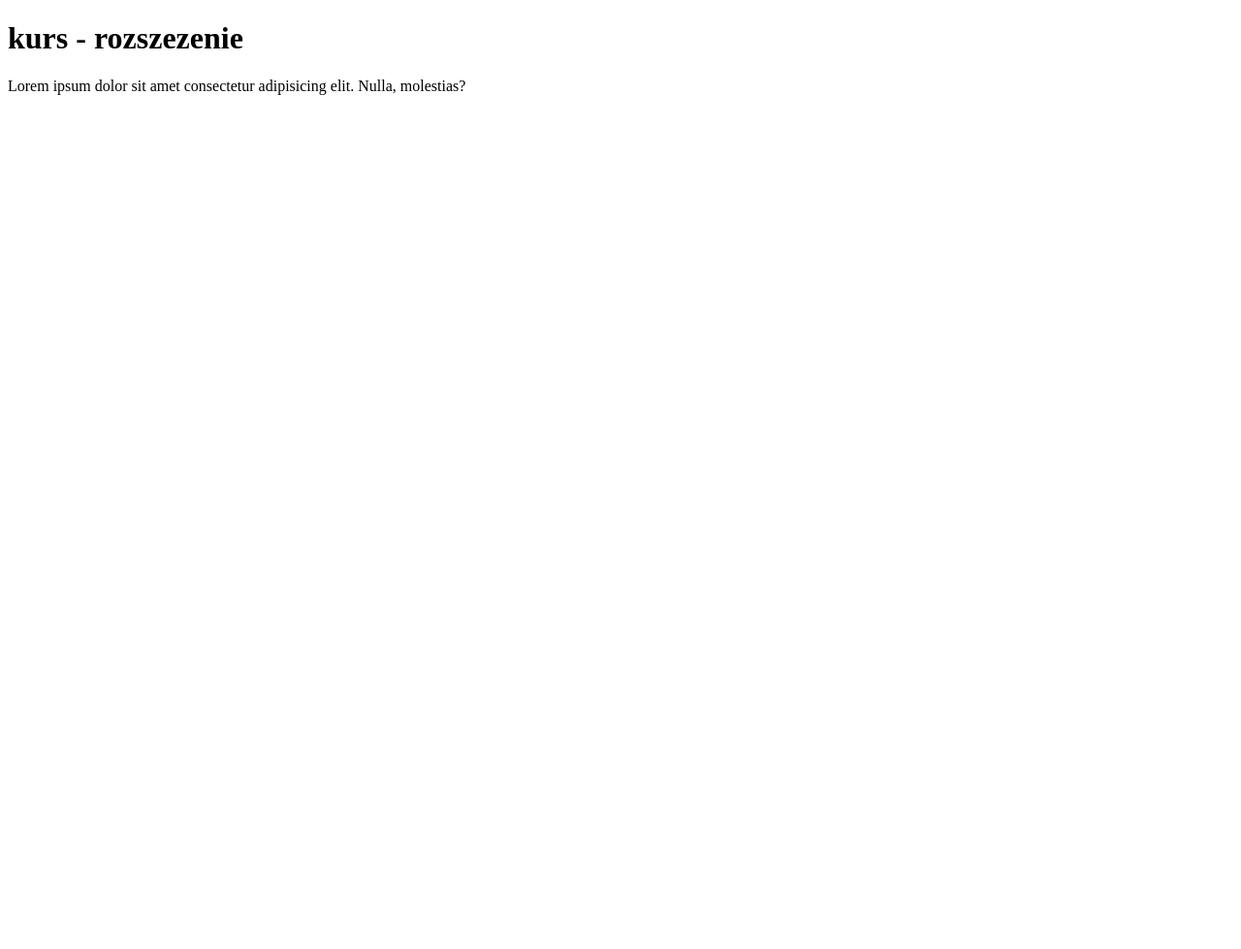
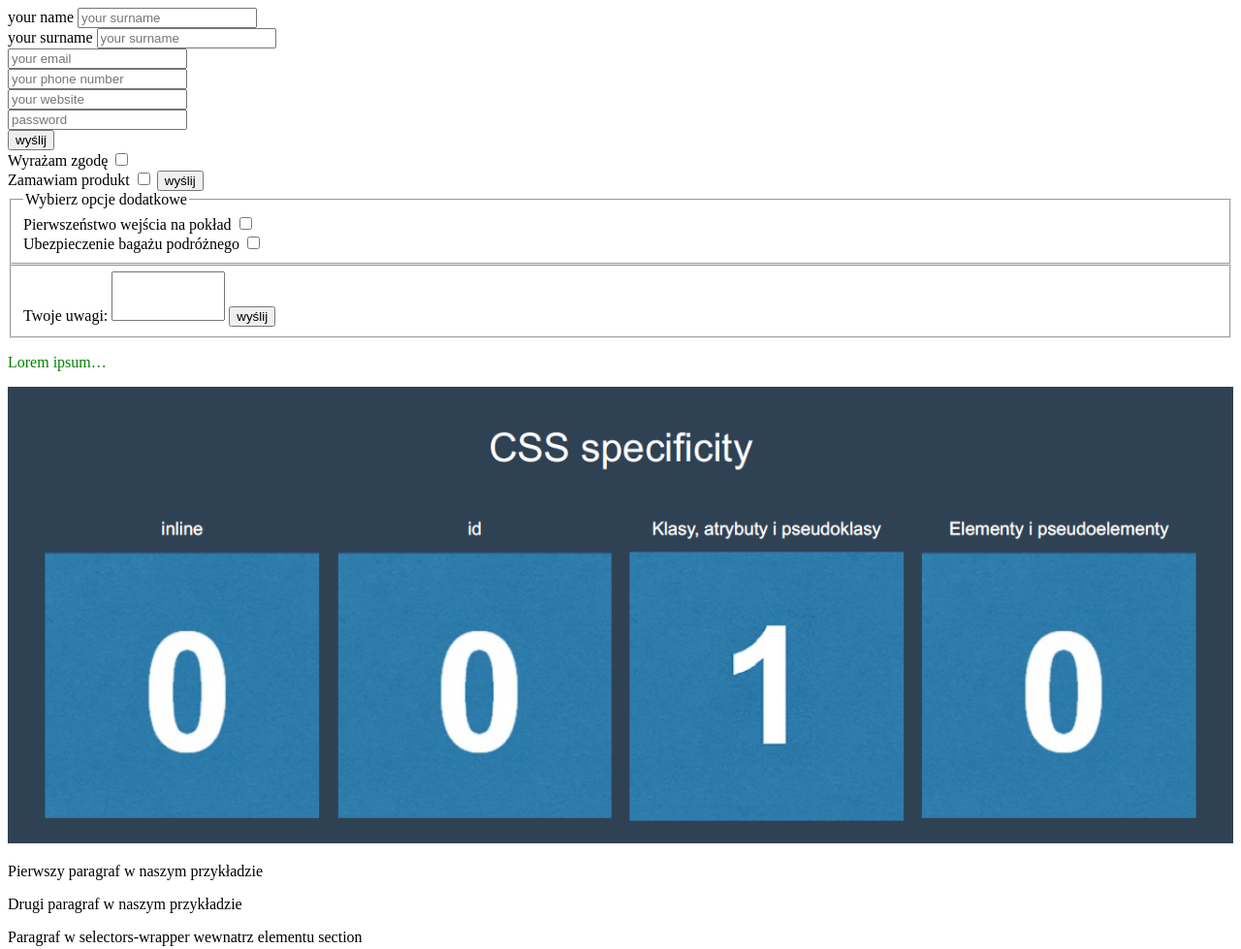
Before and after one commit to kamilkrysiak/htmlcss-course, a plain HTML site: page index.html in a window 1280 px wide. Shown: the whole page at 97% size. Before the commit the page ends 800 px from the top, so only its background shows below. Drawn offline with Linux system fonts and the light colour scheme.

Commit message:
teoria plus zadania

```diff
--- /dev/null
+++ b/app.js
@@ -0,0 +1,16 @@
+console.log("working");
+
+const usersRemarksForm = document.querySelector(".users_remarks");
+const usersRemarksInput = document.querySelector(".users_remarks_input");
+
+usersRemarksForm.addEventListener("submit", async function (e) {
+  e.preventDefault();
+  const remarksValue = usersRemarksInput.value;
+  usersRemarksInput.value = "";
+  //jesli dane z formularza były OK (tzn spełniały nasze załozenia), np
+  // uzytkownik podałby wszytskie wymagane informacje, to w tym miejscu
+  // JS po walidacji danych moglby podjac decyzje o wyslaniu danych na
+  // wskazane przez developera np. REST API
+
+  //to RESP API odbeira dane i robi z nimi to, co ma w sobie pod danym endpointem zlecone z nimi zrobić
+});
--- a/index.html
+++ b/index.html
@@ -4,12 +4,141 @@
     <meta charset="UTF-8" />
     <meta http-equiv="X-UA-Compatible" content="IE=edge" />
     <meta name="viewport" content="width=device-width, initial-scale=1.0" />
+    <link rel="stylesheet" href="style.css" />
     <title>some html&css knowledge</title>
   </head>
   <body>
-    <h1>kurs - rozszezenie</h1>
+    <!-- <h1>kurs - rozszezenie</h1>
     <p>
       Lorem ipsum dolor sit amet consectetur adipisicing elit. Nulla, molestias?
-    </p>
+    </p> -->
+
+    <!-- Typowy formularz składa się z następujących
+    elementów:
+    pól, które uzupełnia użytkownik,
+    pól, które użytkownik wybiera np. datę,
+    przycisku zatwierdzającego formularz. -->
+
+    <!-- text – imię i nazwisko użytkownika, == nie jest to typ inputu przeznaczony do przesyłania długich danych tekstowych
+email – adres email,
+number – liczba osób w rezerwacji biletu,
+date – data ważności prawa jazdy,
+url – adres strony internetowej,
+password – hasło (wyświetlają się kropki
+zamiast wprowadzanych znaków),
+submit – przycisk wysłania formularza -->
+
+    <!-- element label jest uzupełnieniem placeholdera -->
+    <!--  -->
+    <form>
+      <label for="name">your name</label>
+      <input
+        type="text"
+        id="name"
+        name="name"
+        placeholder="your surname"
+      /><br />
+      <label
+        >your surname
+        <input type="text" name="surname" placeholder="your surname" /> </label
+      ><br />
+      <input type="email" placeholder="your email" required /><br />
+      <input type="number" placeholder="your phone number" /><br />
+      <input type="url" placeholder="your website" /><br />
+      <input type="password" placeholder="password" /><br />
+      <input type="submit" value="wyślij" /><br />
+    </form>
+
+    <form>
+      <label
+        >Wyrażam zgodę
+        <input type="checkbox" name="agreement" required />
+      </label>
+      <br />
+      <label
+        >Zamawiam produkt
+        <input type="checkbox" name="orderproduct" required />
+      </label>
+      <input type="submit" value="wyślij" />
+    </form>
+
+    <!-- Pola wyboru możemy zgrupować dzięki atrybutowi name. Zauważ, że w obu
+    inputach ma on taką samą wartość. Użytkownik może nie wybierać żadnej z
+    opcji, może też niektóre z nich lub wszystkie. -->
+
+    <!-- fieldset - może zgrupować inputy zbliżone do siebie tematycznie, w tej sytuacji legend będzie ich opisem,
+    podobnie jak label było opisującym elementem dla inputa -->
+    <!-- wybór wielokrotny: -->
+    <form>
+      <fieldset>
+        <legend>Wybierz opcje dodatkowe</legend>
+        <label
+          >Pierwszeństwo wejścia na pokład
+          <input
+            type="checkbox"
+            name="extras"
+            value="priorityboarding"
+          /> </label
+        ><br />
+        <label
+          >Ubezpieczenie bagażu podróżnego
+          <input type="checkbox" name="extras" value="luggageinsurance" />
+        </label>
+      </fieldset>
+    </form>
+
+    <!-- pole jednokrotnego wyboru -->
+    <!-- Wybór jednokrotny czyli radio W tym przypadku użytkownik musi wybrać jedną z
+    opcji. Ten typ inputu to radio. Atrybut name dla wszystkich wykluczających
+    się elementów – tak jak przy checkboksach – jest identyczny. -->
+
+    <!-- <form>
+      <fieldset>
+        <legend>Wybierz preferowane miejsce</legend>
+        <label
+          >Przy oknie <input type="radio" name="seats" value="window" /> </label
+        ><br />
+        <label
+          >Przy korytarzu
+          <input type="radio" name="seats" value="corridor" />
+        </label>
+      </fieldset>
+    </form> -->
+
+    <form class="users_remarks">
+      <fieldset>
+        <label>
+          Twoje uwagi:
+          <textarea
+            cols="12"
+            rows="3"
+            style="resize: none"
+            class="users_remarks_input"
+          ></textarea>
+        </label>
+        <input type="submit" value="wyślij" />
+      </fieldset>
+    </form>
+
+    <div class="my_class">
+      <p id="lorem" style="color: green">Lorem ipsum…</p>
+    </div>
+
+    <img src="Screenshot_3.png" />
+
+    <!-- <h1>Hello world</h1>
+    <h2>Siema!</h2> -->
+
+    <div class="selectors-wrapper" id="parent">
+      <p>Pierwszy paragraf w naszym przykładzie</p>
+      <p>Drugi paragraf w naszym przykładzie</p>
+      <section class="children">
+        <p class="grandson">
+          Paragraf w selectors-wrapper wewnatrz elementu section
+        </p>
+      </section>
+    </div>
+
+    <script src="app.js"></script>
   </body>
 </html>
--- /dev/null
+++ b/style.css
@@ -0,0 +1,135 @@
+/*
+CSS - Cascading Style Sheets
+o co chodzi z kaskadowością??
+
+Jak dokładnie działa CSS?
+CSS działa na zasadzie kaskadowości. Wynika ona z parsowania arkuszy CSS (od góry do dołu).
+Dzięki kaskadowości jesteśmy w stanie (w bardzo wyrafinowany sposób) nadpisywać wartości
+selektorów znajdujące się !! niżej w hierarchii !! selektorami znajdującymi się powyżej.
+
+Przesłanianie
+Jednym z założeń kaskadowości jest możliwość
+przesłonienia pewnych styli, jeżeli drugi selektor
+będzie działał znowu na dany element HTML.
+Zwane jest to zasadą ostatniego.
+
+
+ */
+
+/* p {
+  color: black;
+  font-size: 12px;
+}
+
+p {
+  color: red;
+} */
+
+/*
+Zagnieżdżanie - dziedziczenie
+Dzieci przejmują po rodzicach pewne cechy
+Jeżeli znacznik HTML jest zagnieżdżony w innym
+znaczniku, to przejmuje on niektóre jego style.
+.my_class {
+  font-size: 28px;
+  border: groove;
+} */
+
+/*
+/* CSS Specificity
+Wstęp
+Zagnieżdżanie daje nam m.in. następujące
+możliwości:
+wybierania tylko tych znaczników HTML, które
+znajdują się w innych,
+nadpisywania wartości nadanych przez style
+ogólne przez te bardziej szczegółowe –
+nazywane jest to zasadą specyficzności. */
+img {
+  max-width: 100%;
+}
+
+/* .my_class p {
+  color: blue;
+}
+
+#lorem {
+  color: red;
+}
+
+/* p {
+  color: yellow !important;
+}   */
+
+/* SELEKTORY */
+/* Selektory w CSS - wrażliwość na wielkość liter
+W CSS jest wiele różnych typów selektorów.
+Takie połączenie selektorów oddziałujących tylko
+na elementy, na których nam zależy, to
+największa trudność w pisaniu kodu CSS.
+Selektory w CSS są wrażliwe na wielkość znaków
+(case sensitive).
+
+* = odwołanie do wszystkich elemementów na stronie
+p, h1, div, span, b... - po nazwie elementu
+.nazwaKlasy = po klasie elementu
+#selektorID = po id elemenu = MUSI BYĆ UNIKALNE
+h1, h2 {}; -
+
+SELEKTOR DZIECKA =  >
+selektor1 > selektor2
+Jeżeli dwa dowolne selektory rozdzielimy
+znakiem >, wtedy szukamy wszystkich
+selektorów2, które są bezpośrednimi dziećmi
+selektora1.
+
+SELEKTOR POTOMKA
+selektor1 selektor2
+Jeżeli dwa dowolne selektory rozdzielimy tylko
+spacją – szukamy wszystkich selektów2, które
+są potomkami selektor1.
+
+Łączenie spacją
+Selektory klas i identyfikatorów możemy ze sobą
+łączyć.
+
+#news .sport .football .quote
+
+SELEKTOR ATRYBUTU:
+Atrybut jest równy
+Znajdź elementy, których atrybut id jest równy
+panel.
+
+div[id="panel"] {
+color: red;
+}
+
+
+
+
+*/
+
+/* .selectors-wrapper p {
+  color: red;
+} */
+
+/* .selectors-wrapper > p {
+  color: red;
+} */
+
+/* #parent .children .grandson {
+  color: tomato;
+} */
+
+/* div[id="parent"] {
+  color: blueviolet;
+} */
+
+/* stylowanie formularzy
+
+
+*/
+
+input:focus {
+  outline: red;
+}
```
Also changed, not shown: Colorlib-Reg-Form-v30-1.jpg (added), Screenshot_3.png (added).
